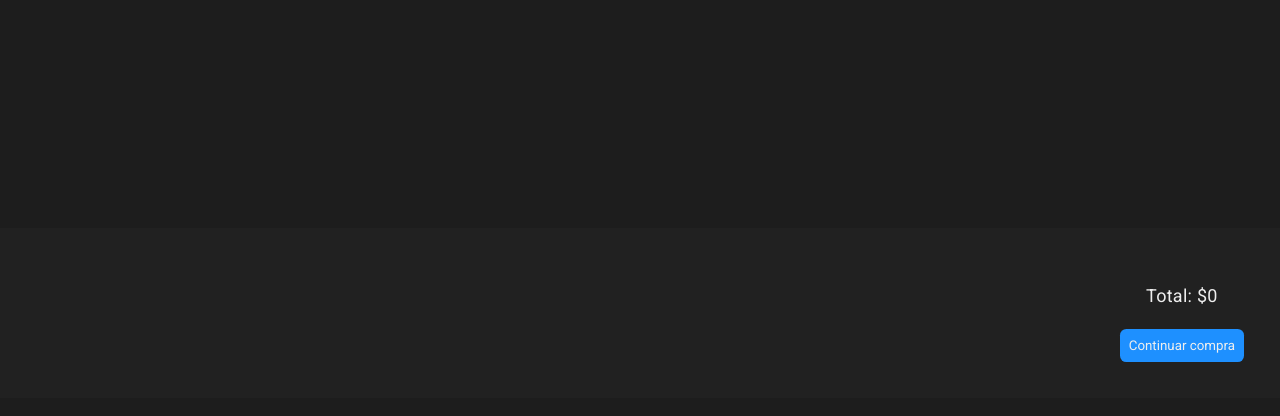
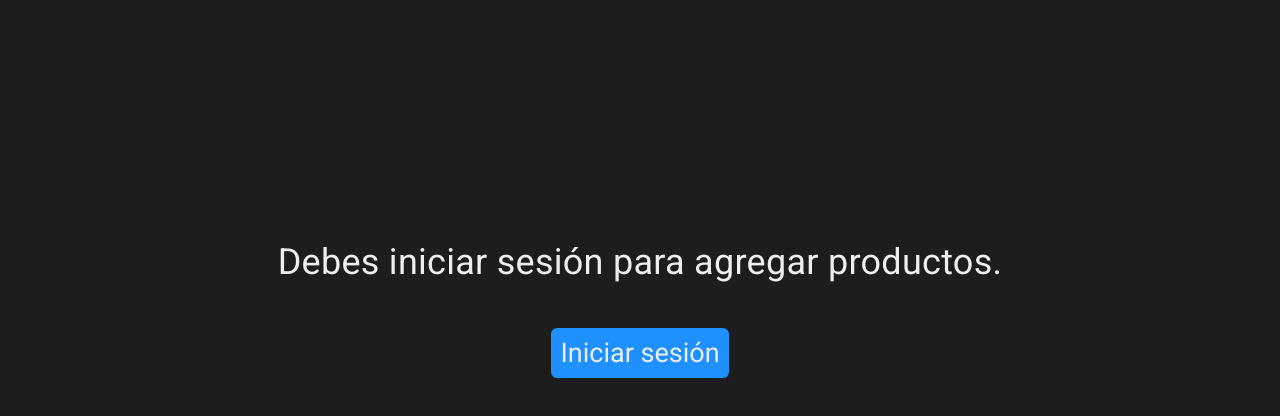
Before and after one commit to BenjaLizama/LEVEL-UP-GAMER-REACT-V2, a React (Vite) app: page /cart in a window 1280 px wide. Shown: the part 402-818 px from the top of the page. Built offline with nearby package versions, Linux system fonts and the light colour scheme; no server answers; some icons are missing.

Commit message:
refator: Refactoriza App principal y pagina Cart

```diff
--- a/src/App.tsx
+++ b/src/App.tsx
@@ -1,12 +1,11 @@
 import "@/styles/global.css";
 import { useEffect, useState } from "react";
 import { Routes, Route, useLocation } from "react-router-dom";
-
+import Test from "./pages/Test";
 import Home from "./pages/Home/Home";
 import Store from "./pages/Store/Store";
 import Cart from "./pages/Cart/Cart";
 import Profile from "./pages/Profile/Profile";
-
 import NavBar from "@/components/organisms/NavBar/NavBar";
 import FullScreenMenu, {
   NavItem,
@@ -14,9 +13,19 @@ import FullScreenMenu, {
 // import Test from "./pages/Test";
 import Login from "./pages/Login/Login";
 import Signup from "./pages/SignUp/Signup";
+import PaymentSuccessPage from "./pages/PaymentSucces/PaymentSucces";
 
 export default function App() {
-  const [modoClaro, setModoClaro] = useState(false);
+  // 💡 CAMBIO CLAVE: Inicialización del estado leyendo localStorage de forma síncrona
+  const [modoClaro, setModoClaro] = useState(() => {
+    // Esta función se ejecuta solo una vez para establecer el valor inicial.
+    const savedTheme = localStorage.getItem("theme");
+
+    // Si el tema guardado es la cadena "true", devolvemos true (modo claro).
+    // Si es null, "false", o cualquier otra cosa, devolvemos false (modo oscuro por defecto).
+    return savedTheme === "true";
+  });
+
   const [isMenuOpen, setIsMenuOpen] = useState(false);
 
   const rutaActual = useLocation();
@@ -31,9 +40,16 @@ export default function App() {
     { label: "PERFIL", to: "/profile" },
   ];
 
+  // 1. Este useEffect (anteriormente el segundo) ahora es el único.
+  // Se encarga de aplicar la clase al <html> y guardar el valor en localStorage
+  // CADA VEZ que el estado 'modoClaro' CAMBIA (ya sea por el toggle o la inicialización).
   useEffect(() => {
     document.documentElement.classList.toggle("modoClaro", modoClaro);
+    localStorage.setItem("theme", `${modoClaro}`);
   }, [modoClaro]);
+
+  // 💡 NOTA: El primer useEffect que tenías con dependencias [] ya no es necesario
+  // porque la inicialización se maneja directamente en useState().
 
   return (
     <div>
@@ -63,9 +79,10 @@ export default function App() {
           <Route path="/profile" element={<Profile />} />
           <Route path="/login" element={<Login />} />
           <Route path="/register" element={<Signup />} />
+          <Route path="/pago-exitoso" element={<PaymentSuccessPage />} />
 
           {/* Esto debe ser eliminado en la version final */}
-          {/* <Route path="/test" element={<Test />} /> */}
+          <Route path="/test" element={<Test />} />
         </Routes>
       </main>
     </div>
--- a/src/pages/Cart/Cart.module.css
+++ b/src/pages/Cart/Cart.module.css
@@ -3,3 +3,8 @@
   width: 100%;
   justify-self: center;
 }
+
+.emptyContainer {
+  height: 100%;
+  margin-top: 30%;
+}
--- a/src/pages/Cart/Cart.tsx
+++ b/src/pages/Cart/Cart.tsx
@@ -5,10 +5,15 @@ import { productoService } from "@/services/ProductoService";
 import { enriqucerCarrito } from "@/utils/CarritoHelper";
 import { useCartData } from "@/utils/useCartData";
 import CartTemplate from "@/components/templates/CartTemplate/CartTemplate";
+import Empty from "@/components/atoms/Empty/Empty";
+import { EMPTY_CART } from "@/utils/Icons";
+import Button from "@/components/atoms/Button/Button";
+import { useNavigate } from "react-router-dom";
 
 export default function Cart() {
   const { itemCart, total } = useCartData();
   const [productos, setProductos] = useState<Producto[]>([]);
+  const navigate = useNavigate();
 
   useEffect(() => {
     const fetchProductos = async () => {
@@ -27,8 +32,35 @@ export default function Cart() {
   }, [itemCart, productos]);
 
   return (
-    <div className={styles.container}>
-      <CartTemplate itemlist={itemsParaMostrar} total={total}></CartTemplate>
-    </div>
+    <>
+      {itemsParaMostrar.length > 0 ? (
+        <div className={styles.container}>
+          <CartTemplate
+            itemlist={itemsParaMostrar}
+            total={total}
+          ></CartTemplate>
+        </div>
+      ) : localStorage.getItem("idUsuario") != null ? (
+        <div className={styles.emptyContainer}>
+          <Empty
+            icono={EMPTY_CART}
+            descripcion="Aun no tienes productos en tu carrito."
+          >
+            <Button onClick={() => navigate("/marketplace")}>
+              Ir a la tienda
+            </Button>
+          </Empty>
+        </div>
+      ) : (
+        <div className={styles.emptyContainer}>
+          <Empty
+            icono={EMPTY_CART}
+            descripcion="Debes iniciar sesión para agregar productos."
+          >
+            <Button onClick={() => navigate("/login")}>Iniciar sesión</Button>
+          </Empty>
+        </div>
+      )}
+    </>
   );
 }
```
